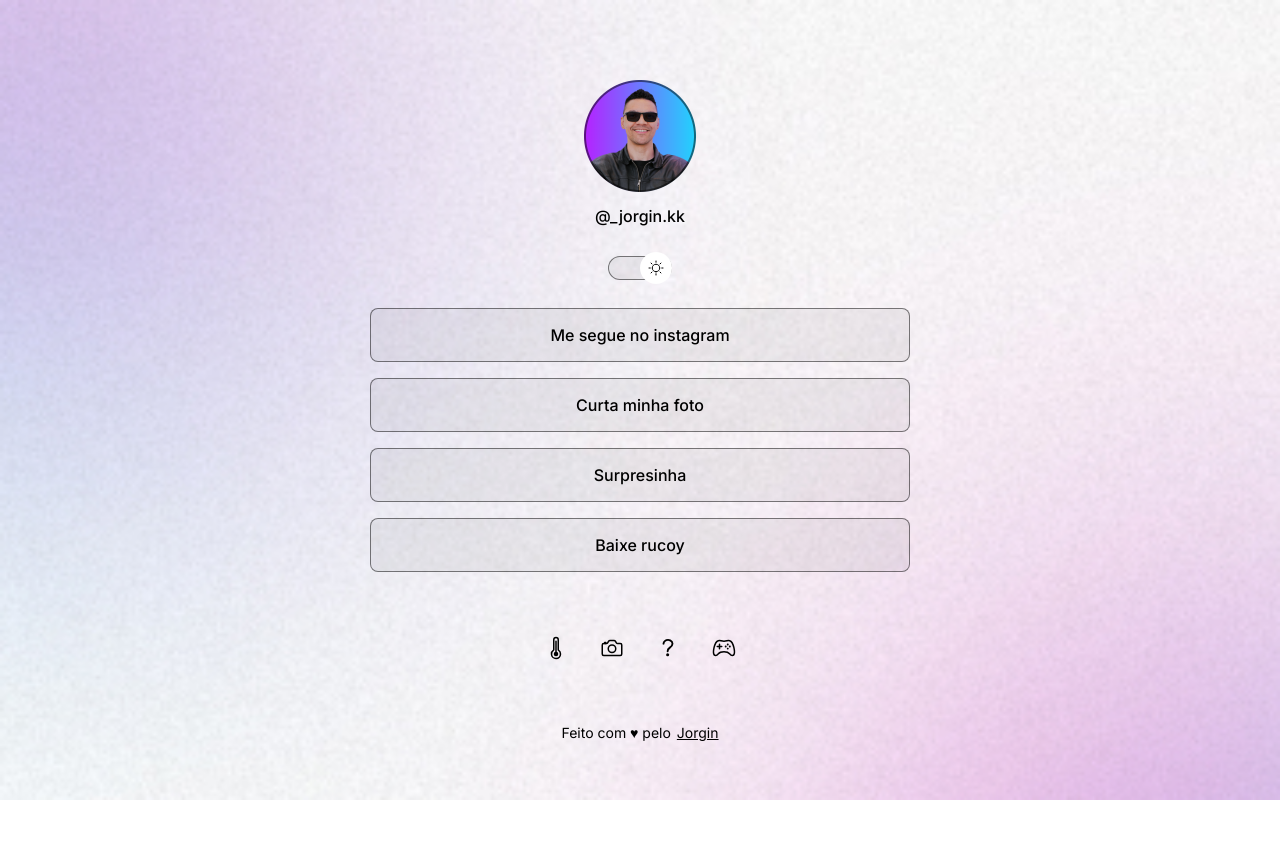
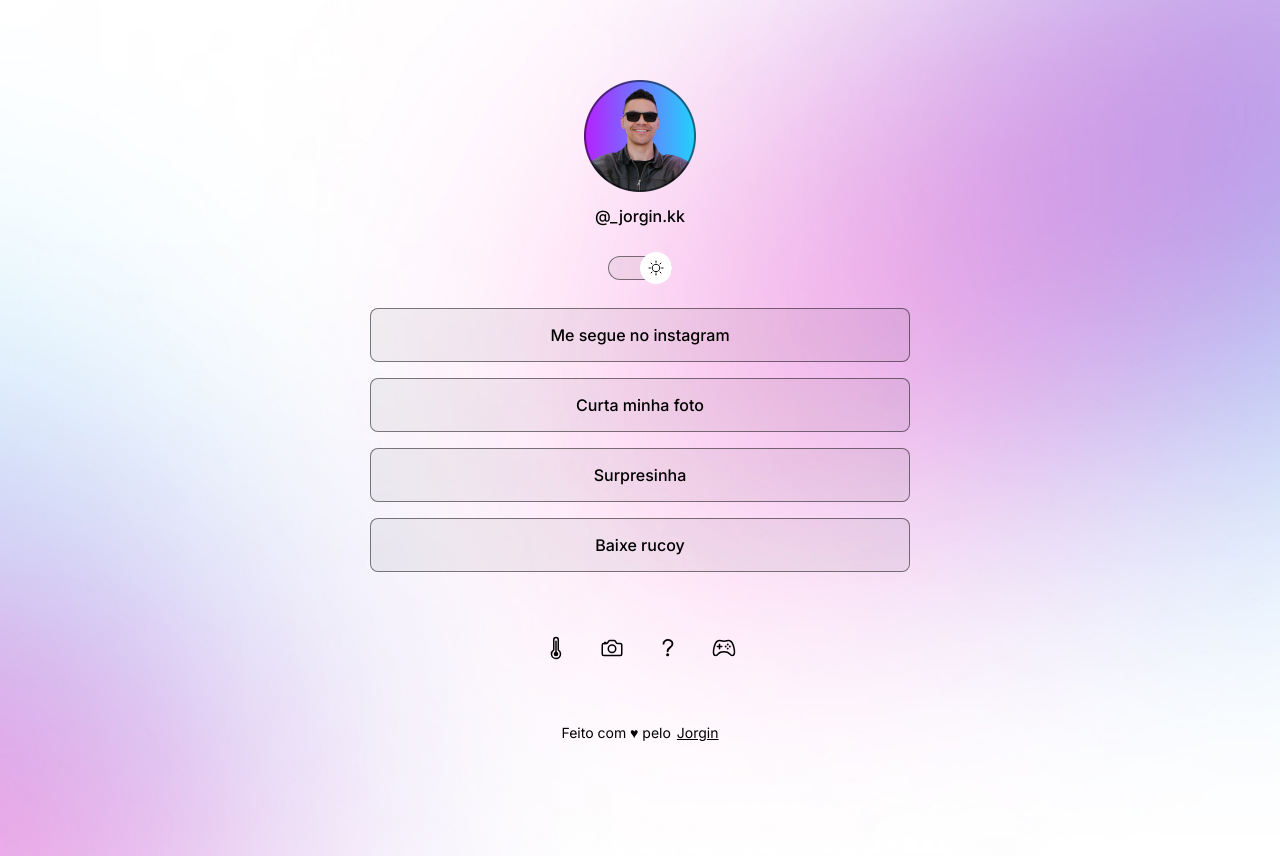
Before and after one commit to Mellesxep/rocketseat, a plain HTML site: page index.html in a window 1280 px wide. Both pictures are taken after a click on the element 640 px from the left and 268 px from the top of the page. Before the commit the page ends 800 px from the top, so only its background shows below. Drawn offline with nearby package versions, Linux system fonts and the light colour scheme.

Commit message:
ajustes na altura

```diff
--- a/style.css
+++ b/style.css
@@ -31,6 +31,7 @@ body {
     background-repeat: no-repeat;
     background-position: top center;
     background-size: cover;
+    height: 100vh;
 }
 
 body * {
@@ -63,14 +64,14 @@ body * {
 }
 
 /* switch */
-#switch{
+#switch {
     position: relative;
     width: 64px;
     margin: 4px auto;
 
 }
 
-#switch span{
+#switch span {
     display: block;
     width: 64px;
     height: 24px;
@@ -96,10 +97,11 @@ body * {
 }
 
 
-.ligth #switch button{
-right: 0;
-left: initial;
+.ligth #switch button {
+    right: 0;
+    left: initial;
 }
+
 /* links */
 
 ul {
@@ -165,3 +167,14 @@ footer {
 footer a {
     margin-left: 6px;
 }
+
+/* midia */
+
+@media (min-width: 700px) {
+    :root {
+--bg-url: url(./assets/desktopdark.jpg);
+ }
+    .ligth{
+        --bg-url: url(./assets/desktoplight.jpg);
+    }
+}
```
Also changed, not shown: assets/desktopdark.jpg (added), assets/desktoplight.jpg (added).
